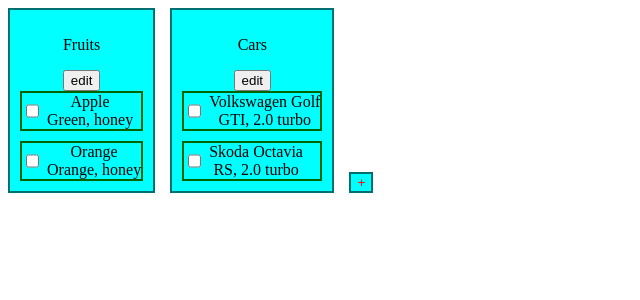
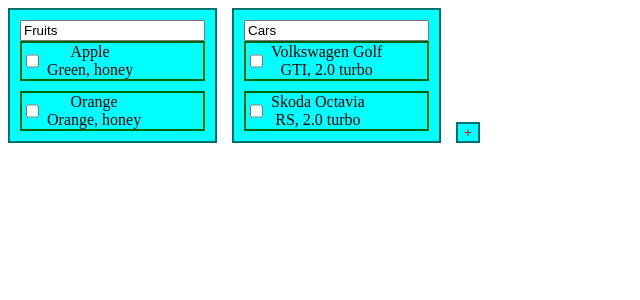
Before and after one commit to AinLume/task_manager, a React (Create React App) app: page / in a window 1280 px wide. Shown: the top 300 px of the page, without its empty margins (0-640 px from the left). Built offline with nearby package versions, Linux system fonts and the light colour scheme.

Commit message:
Edit CategoryColumn component

```diff
--- a/src/components/CategoryColumn/CategoryColumn.tsx
+++ b/src/components/CategoryColumn/CategoryColumn.tsx
@@ -5,37 +5,24 @@
 
 interface IProps {
     category: TCategory;
+    onChange: (category: TCategory) => void;
 }
 
-export const CategoryColumn: FC<IProps> = ({category}) => {
-    const [editing, setEditing] = useState<boolean>(false);
+export const CategoryColumn: FC<IProps> = ({category, onChange}) => {
     const [name, setName] = useState<string>(category.name);
 
-    const handleChangeName = (event: React.ChangeEvent<HTMLInputElement>) => {
-        setName(event.target.value);
-    }
-
-    const handleEditOn = () => {
-        setEditing(true);
-    }
-
-    const handleEditOff = () => {
-        setEditing(false);
+    const handleChangeName = () => {
+        onChange({...category, name});
     }
 
     return (
         <div className="category" key={category.id}>
-            {editing ? (
-                <div className="edit-column-container">
-                    <input className="category-name-input" type="text" value={name} onChange={handleChangeName}/>
-                    <button className="category-name-btn" onClick={handleEditOff}>save</button>
-                </div>
-            ) : (
-                <div className="edit-column-container">
-                    <p className="category-name">{category.name}</p>
-                    <button className="category-name-btn" onClick={handleEditOn}>edit</button>
-                </div>
-            )}
+            <input className="category-name-input"
+                   type="text"
+                   value={name}
+                   onChange={e => setName(e.target.value)}
+                   onBlur={handleChangeName}
+            />
             <div className="tasks-container">
             {category.tasks.map((task) => (
                     <Task key={task.id} task={task}/>
--- a/src/components/TaskManager/TaskManager.tsx
+++ b/src/components/TaskManager/TaskManager.tsx
@@ -59,11 +59,16 @@
     const handleAddCategory = () => {
         const new_category: TCategory = {
             id: 3,
-            name: "Animals",
+            name: "",
             tasks: []
         };
         setCategories([...categories, new_category]);
     };
+
+    const changeCategoryName = (category: TCategory) => {
+        category.name = name;
+        console.log("Name was editing" + category.name);
+    }
 
     const handleOpenModal = () => {
         setOpen(true);
@@ -75,35 +80,9 @@
 
     return (
         <div className='container'>
-            {/*<form className='task-manage-form' onSubmit={handleSubmit}>*/}
-            {/*    <label className='task-name-label'>*/}
-            {/*        <h4>Название:</h4>*/}
-            {/*        <input type='text' className='task-name' value={name} onChange={handleChangeName}></input>*/}
-            {/*    </label>*/}
-            {/*    <label className='task-category-label'>*/}
-            {/*        <h4>Категория:</h4>*/}
-            {/*        <select className="category-select" value={currentCategory} onChange={handleChangeCurrentCategory}>*/}
-            {/*            <option value="">Выберите категорию</option>*/}
-
-            {/*        </select>*/}
-            {/*    </label>*/}
-            {/*    <label className='task-description-label'>*/}
-            {/*        <h4>Описание:</h4>*/}
-            {/*        <textarea className='task-description' value={description}*/}
-            {/*                  onChange={handleChangeDescription}></textarea>*/}
-            {/*    </label>*/}
-            {/*    <button className='task-add' type='submit'>Добавить</button>*/}
-            {/*    <div className="add-category-form">*/}
-            {/*        <label>*/}
-            {/*            <h4>Новая категория:</h4>*/}
-            {/*            <input className="category-input" type="text" value={newCategory} onChange={handleChangeNewCategory}/>*/}
-            {/*        </label>*/}
-            {/*        <button onClick={handleAddCategory}>Добавить категорию</button>*/}
-            {/*    </div>*/}
-            {/*</form>*/}
             <div className='categories-container'>
                 {categories.map((category) => (
-                    <CategoryColumn category={category} /*id={category.id} name={category.name} tasks={category.tasks}*//>
+                    <CategoryColumn category={category} onChange={changeCategoryName}/>
                 ))}
                 <button className="add-column-btn" onClick={handleAddCategory}>+</button>
             </div>
```
